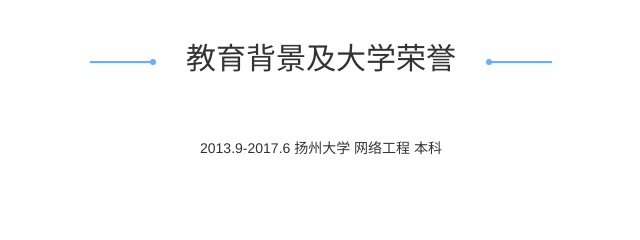
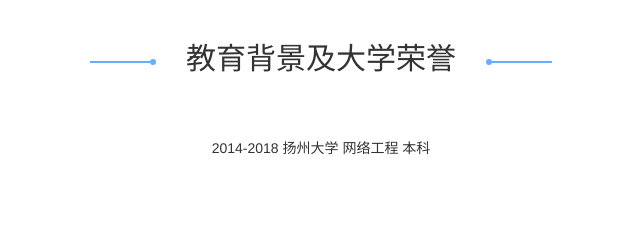
Before and after one commit to flexmodule/resume, a plain HTML site: page index.html in a window 1280 px wide. Shown: the part 2760-3000 px from the top of the page, 319-959 px from the left. Drawn offline with nearby package versions, Linux system fonts and the light colour scheme.

Commit message:
修改细节错误

```diff
--- a/index.html
+++ b/index.html
@@ -154,7 +154,7 @@
 					<h3><i class="h-before"></i>教育背景及大学荣誉<i class="h-after"></i></h3>
 					<p class="line"></p>
 					<ul>
-						<li>2013.9-2017.6      扬州大学       网络工程      本科</li>
+						<li>2014-2018     扬州大学       网络工程      本科</li>
 					</ul>
 					<p class="line"></p>
 					<ul>
```
